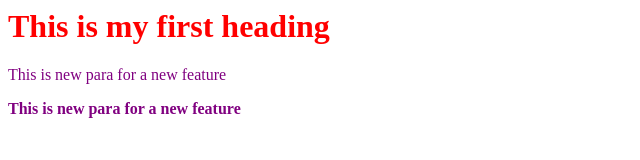
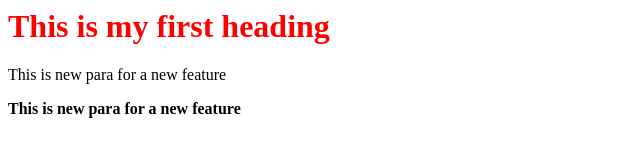
Before and after one commit to Jhalak19y/YouTube-Clone, a plain HTML site: page index.html in a window 1280 px wide. Shown: the whole page, without its empty margins (0-640 px from the left). Drawn offline with Linux system fonts and the light colour scheme.

Commit message:
Update style.css

```diff
--- a/style.css
+++ b/style.css
@@ -1,6 +1,3 @@
 h1{
     color: red;
 }
-p{
-    color:purple;
-}
```
